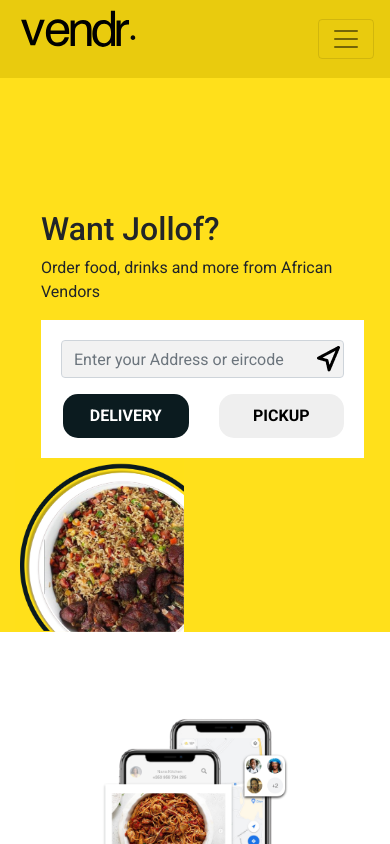
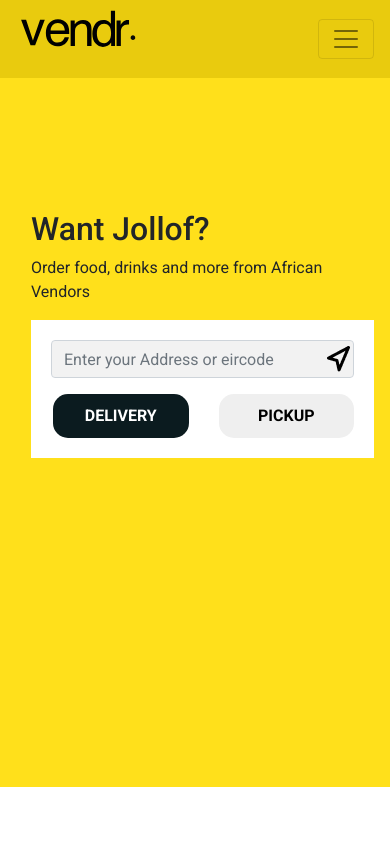
Before and after one commit to Fmarvelsk/Food-vendor, a React (Create React App) app: page / in a window 390 px wide. Shown: the top 844 px of the page. Built offline with nearby package versions, Linux system fonts and the light colour scheme.

Commit message:
check it

```diff
--- a/src/App.css
+++ b/src/App.css
@@ -359,7 +359,8 @@ img.dot-stroke {
   max-width: 50%;
   margin-right: 6px;
   margin-left: 6px;
-  padding: 0px 20px;
+  padding-left:20px;
+  padding-right: 20px;
   flex: 0 0 45%;
 }
 @media only screen and (max-width:576px){
@@ -372,6 +373,8 @@ img.sos {
 .email-form {
   max-width: 100%;
   flex: 1 0 50%;
+  padding: 0px 10px;
+
 }
 .one-piece {
   margin-top: 0 !important;
@@ -399,3 +402,11 @@ img.sos {
   width: 100%;
 }
 }
+@media only screen and (max-width:662px){
+  div#my-carousel {
+  display: none !important
+  }
+  .bg-height {
+    height: 84vh;
+  }
+}
```
